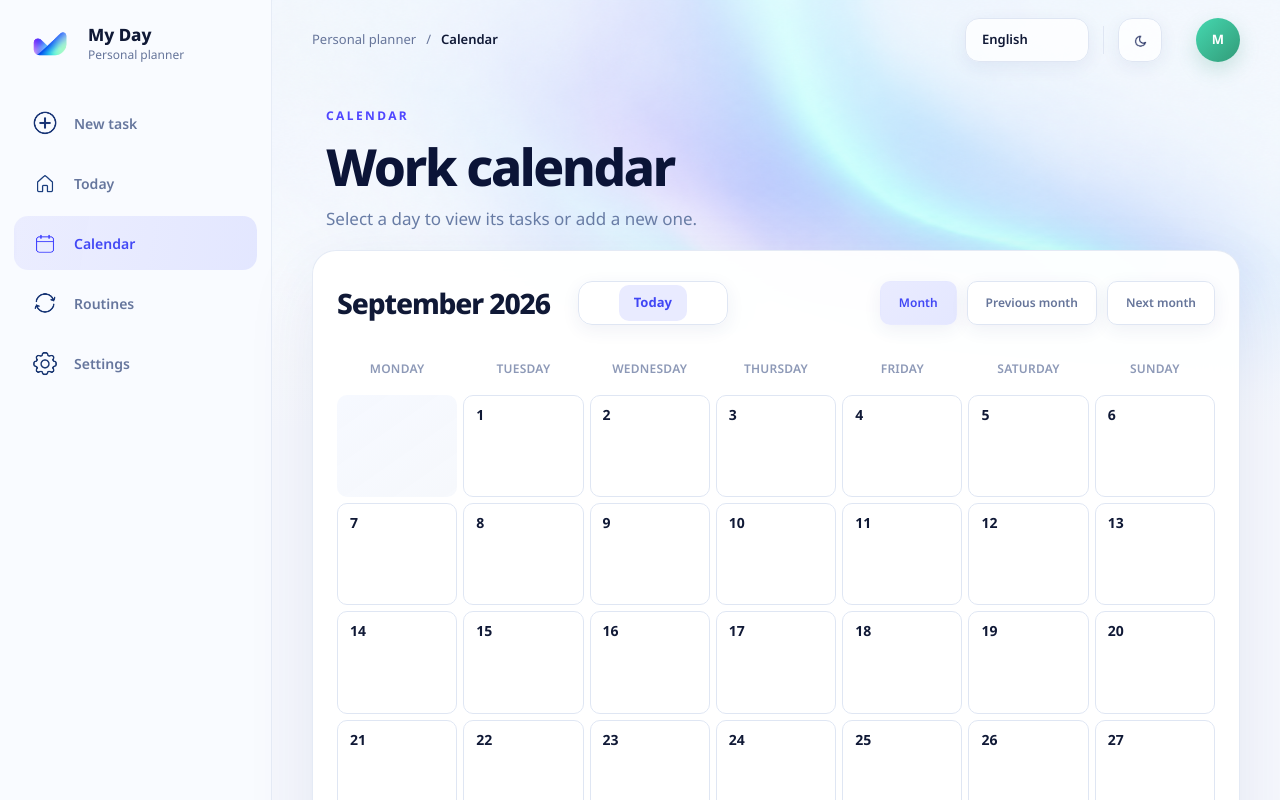
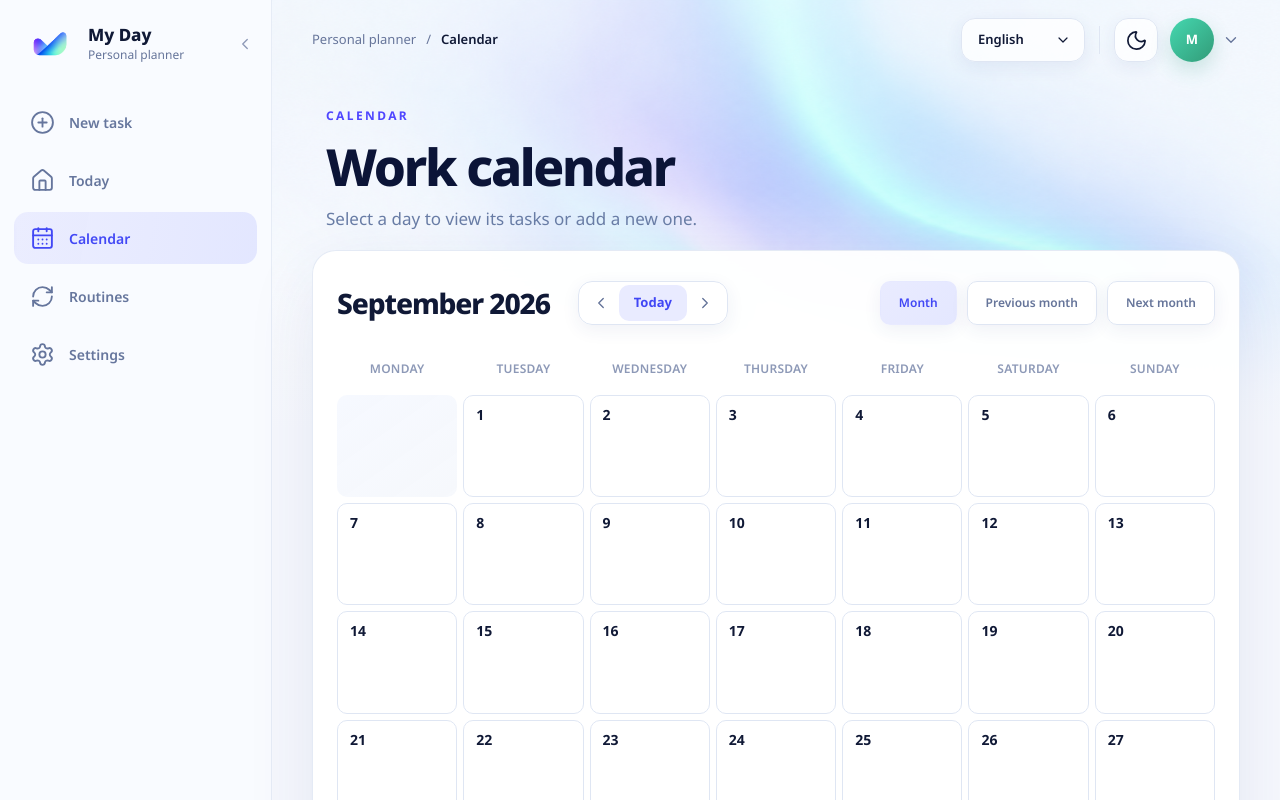
Before and after one commit to Mehdimmsbs/dapl, a Next.js app: page /calendar in a window 1280 px wide. Shown: the top 800 px of the page. Built offline with nearby package versions, Linux system fonts and the light colour scheme.

Commit message:
feat: redesign planner interface and shared layout

```diff
--- a/components/ui/AppIcon.js
+++ b/components/ui/AppIcon.js
@@ -1,32 +1,51 @@
-import Image from "next/image";
+"use client";
+
+import {
+    CalendarDays,
+    ChevronDown,
+    ChevronLeft,
+    ChevronRight,
+    CirclePlus,
+    House,
+    Menu,
+    Moon,
+    RefreshCw,
+    Settings,
+    Sun,
+} from "lucide-react";
 
 const ICONS = {
-    home: "/icons/home.png",
-    calendar: "/icons/calendar.png",
-    add: "/icons/new-task.png",
-    routines: "/icons/routines.png",
-    settings: "/icons/settings.png",
-    moon: "/icons/moon.png",
+    home: House,
+    calendar: CalendarDays,
+    add: CirclePlus,
+    routines: RefreshCw,
+    settings: Settings,
+    moon: Moon,
+    sun: Sun,
+    menu: Menu,
+    "chevron-left": ChevronLeft,
+    "chevron-right": ChevronRight,
+    "chevron-down": ChevronDown,
 };
 
 export default function AppIcon({
     name,
-    size = 22,
+    size = 25,
     className = "",
+    strokeWidth = 1.8,
 }) {
-    const src = ICONS[name];
+    const Icon = ICONS[name];
 
-    if (!src) {
+    if (!Icon) {
         return null;
     }
 
     return (
-        <Image
-            src={src}
-            alt=""
+        <Icon
             aria-hidden="true"
-            width={size}
-            height={size}
+            focusable="false"
+            size={size}
+            strokeWidth={strokeWidth}
             className={`appIcon ${className}`.trim()}
         />
     );
--- a/package.json
+++ b/package.json
@@ -8,6 +8,7 @@
     "start": "next start"
   },
   "dependencies": {
+    "lucide-react": "^1.48.0",
     "next": "15.5.25",
     "react": "19.1.0",
     "react-dom": "19.1.0"
--- a/styles/components/_icons.scss
+++ b/styles/components/_icons.scss
@@ -1,26 +1,21 @@
 .appIcon {
     display: block;
-    width: 22px;
-    height: 22px;
-    flex: 0 0 22px;
-    object-fit: contain;
+    flex: 0 0 auto;
+    color: currentColor;
 }
 
 .nav .appIcon {
-    width: 30px;
-    height: 30px;
-    flex: 0 0 30px;
-    transform: scale(1.4);
-    transform-origin: center;
-}
-
-.nav a.active .appIcon {
-    filter:
-        brightness(0) saturate(100%) invert(28%) sepia(99%) saturate(5900%) hue-rotate(241deg) brightness(101%) contrast(103%);
+    width: 25px;
+    height: 25px;
 }
 
 .themeButton .appIcon {
-    width: 25px;
-    height: 25px;
-    transform: scale(1.3);
+    width: 23px;
+    height: 23px;
 }
+
+.collapseBtn .appIcon,
+.profileChevron {
+    width: 18px;
+    height: 18px;
+}
```
Also changed, not shown: 1 other file (tests, documents, lock files or other folders).
